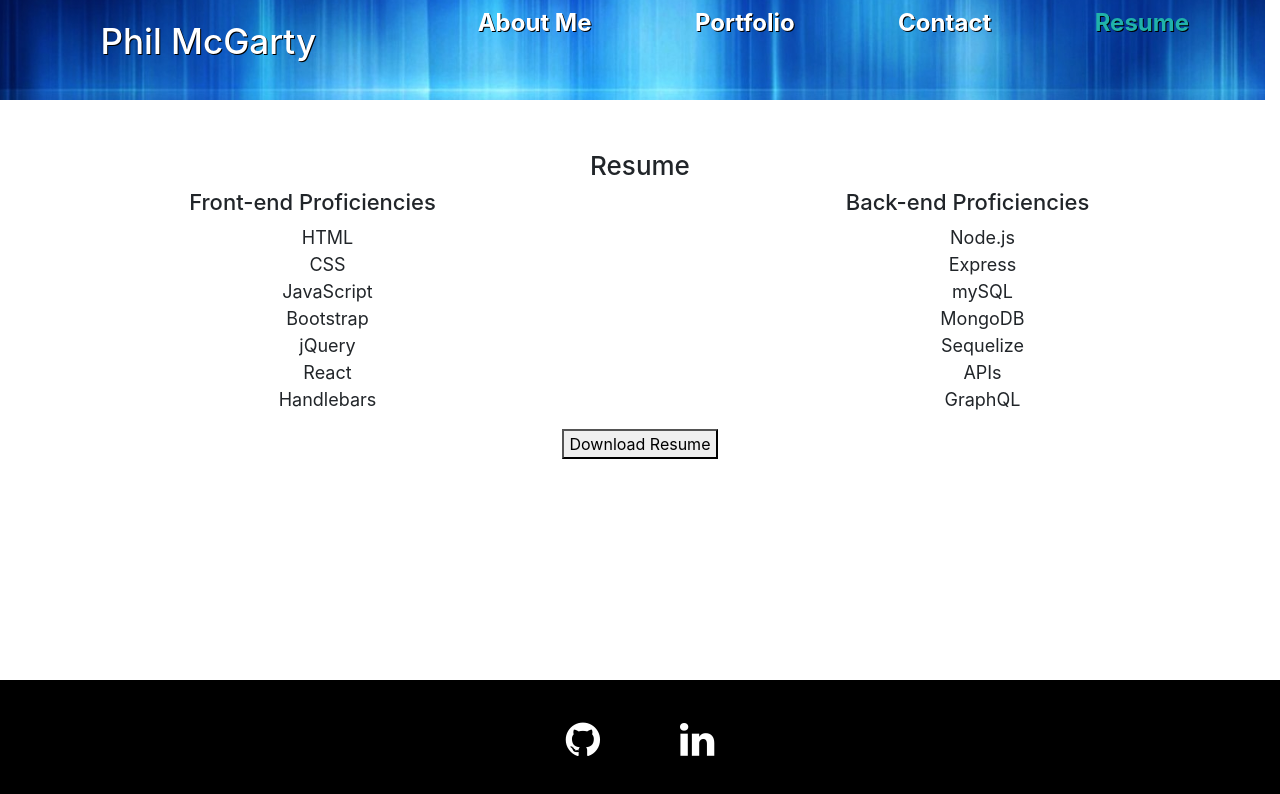
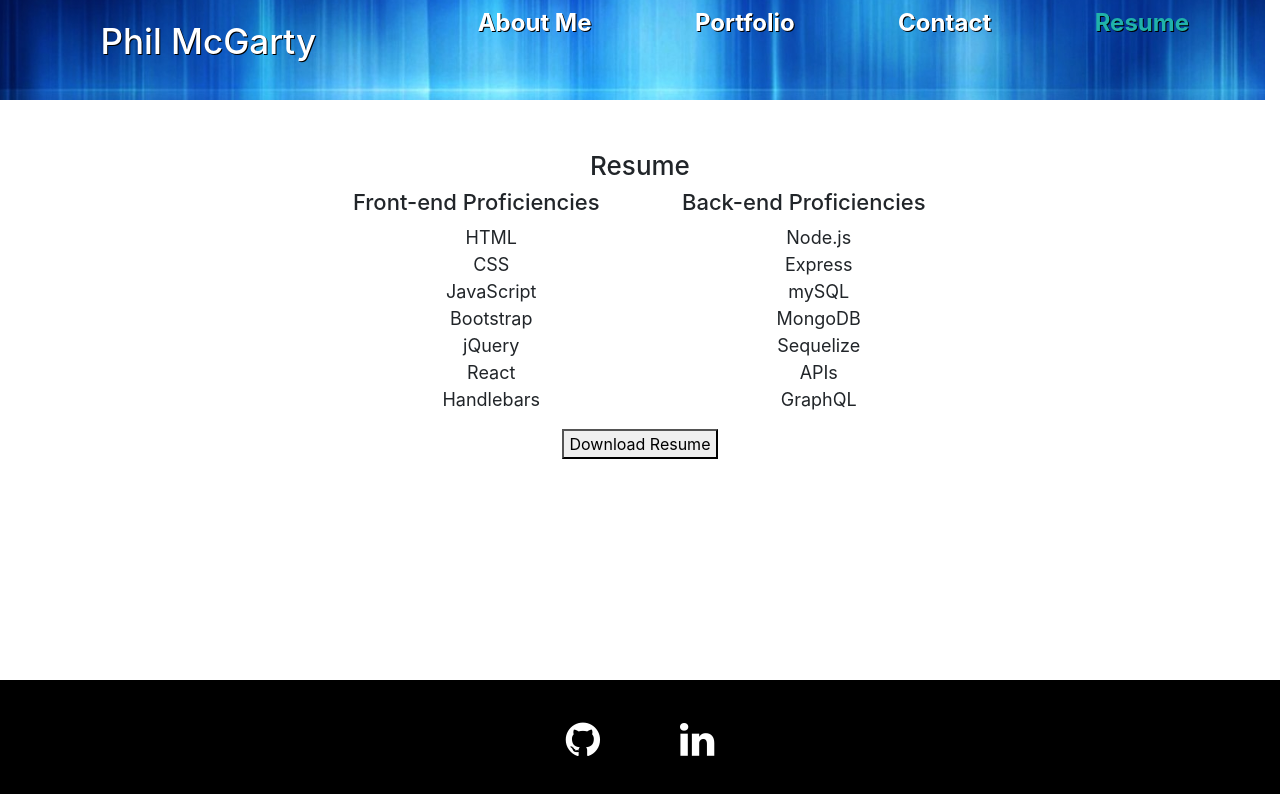
Before and after one commit to philmcgarty/react-portfolio, a React (Create React App) app: page / in a window 1280 px wide. Both pictures are taken after a click on the element "Resume". Shown: the top 794 px of the page. Built offline with nearby package versions, Linux system fonts and the light colour scheme.

Commit message:
added download resume button

```diff
--- a/src/components/Resume.js
+++ b/src/components/Resume.js
@@ -1,18 +1,20 @@
 import React from "react";
+import resume from "../assets/resume/Phil McGarty_Web Developer_Resume.pdf"
 // resume page
 function Resume() {
     // function to prevent page reload on button press - button doesn't do anything yet - will allow download of resume when backend added
-    function buttonClick(e) {
-        e.preventDefault();
-        console.log('Download')
-    };
+    // function buttonClick(e) {
+    //     e.preventDefault();
+    //     console.log('Download')
+    // };
     // lists backend and frontend competencies
     return (
         <>
             <h2>Resume</h2>
 
             <div className="row">
-                <div className="col-md-6 col-sm-12">
+                <div className="col-md-3 col-sm-0"></div>
+                <div className="col-md-3 col-sm-12">
                     <h3>Front-end Proficiencies</h3>
                     <ul className="skill-list">
                         <li>HTML</li>
@@ -24,7 +26,7 @@ function Resume() {
                         <li>Handlebars</li>
                     </ul>
                 </div>
-                <div className="col-md-6 col-sm-12">
+                <div className="col-md-3 col-sm-12">
                     <h3>Back-end Proficiencies</h3>
                     <ul className="skill-list">
                         <li>Node.js</li>
@@ -36,10 +38,14 @@ function Resume() {
                         <li>GraphQL</li>
                     </ul>
                 </div>
+                <div className="col-md-3 col-sm-0"></div>
             </div>
 
             {/* resume download button - for future use */}
-            <p><button type="submit" onClick={buttonClick}>Download Resume</button></p>
+            <a href={resume} download="Phil McGarty_Web Developer_Resume">
+                <button type="button">Download Resume</button>
+            </a>
+
 
         </>
     )
```
Also changed, not shown: 1 other file (tests, documents, lock files or other folders).
